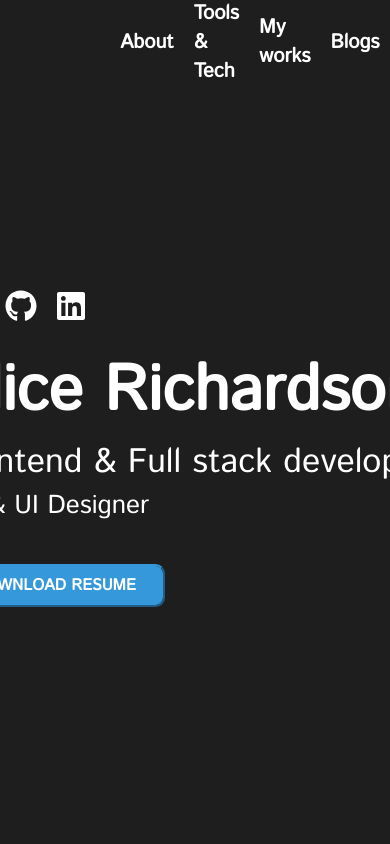
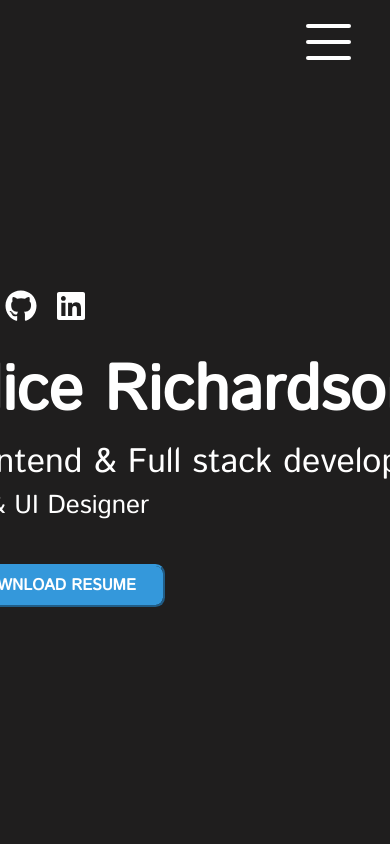
Before and after one commit to Alicerichardson28/portfolio, a React (Create React App) app: page / in a window 390 px wide. Shown: the top 844 px of the page. Built offline with nearby package versions, Linux system fonts and the light colour scheme.

Commit message:
add btn-hamburger to hom page and also make responsive, create open menu function

```diff
--- a/src/components/Home.css
+++ b/src/components/Home.css
@@ -184,6 +184,115 @@ a {
         font-size: 21px;
     }
 }
+
+@media screen and (max-width: 576px) {
+    #nav-container {
+      min-width: 90vw;
+    }
+
+    .nav-list-home {
+      display: none;
+    }
+
+    .menu-btn {
+      position: relative;
+      display: flex;
+      justify-content: center;
+      align-items: center;
+      width: 45px;
+      height: 60px;
+      cursor: pointer;
+      transition: all .5s ease-in-out;
+    }
+
+    .menu-btn__burger {
+      width: 45px;
+      height: 4px;
+      background: #fff;
+      border-radius: 5px;
+      transition: all .5s ease-in-out;
+    }
+
+    .menu-btn__burger::before,
+    .menu-btn__burger::after {
+      content: '';
+      position: absolute;
+      width: 45px;
+      height: 4px;
+      background: #fff;
+      border-radius: 5px;
+      transition: all .5s ease-in-out;
+    }
+
+    .menu-btn__burger::before {
+      transform: translateY(-16px);
+    }
+
+    .menu-btn__burger::after {
+      transform: translateY(16px);
+    }
+
+    .nav-sidebar.close {
+        display: none;
+    }
+
+    /* ANIMATION */
+    .menu-btn.open .menu-btn__burger {
+      transform: translateX(-50px);
+      background: transparent;
+      box-shadow: none;
+    }
+
+    .menu-btn.open .menu-btn__burger::before {
+      transform: rotate(45deg) translate(35px, -35px);
+    }
+
+    .menu-btn.open .menu-btn__burger::after {
+      transform: rotate(-45deg) translate(35px, 35px);
+    }
+
+    .nav-sidebar {
+      display: block;
+      position: fixed;
+      left: 0;
+      bottom: 0;
+      width: 100vw;
+      height: calc(100vh - 100px);
+      padding: 0 5px;
+      background-color: #231f20;
+      z-index: -999;
+      transition: all 0.3npm starts ease-out;
+      opacity: 0;
+    }
+
+    .nav-sidebar.open {
+      z-index: 2;
+      opacity: 1;
+    }
+
+    .nav-sidebar ul {
+      padding-top: 15px;
+      text-align: center;
+    }
+
+    .nav-sidebar ul li {
+      line-height: 60px;
+      list-style: none;
+      cursor: pointer;
+    }
+
+    .nav-sidebar ul li a {
+      display: block;
+      height: 60px;
+      padding: 0 10px;
+      text-decoration: none;
+      color: white;
+      margin-bottom: 30px;
+      font-family: "Permanent Marker";
+      font-size: 35px;
+      line-height: 35px;
+    }
+}
 /* responsive Tablet screen */
 @media screen and (max-width: 768px) {
     .alice1-photo {
--- a/src/components/Home.js
+++ b/src/components/Home.js
@@ -1,4 +1,4 @@
-import React, { Component } from 'react'
+import React, { useState } from 'react'
 import PDF from '../picture/Alice Richardson Resume.pdf'
 import './Home.css'
 import { fab } from '@fortawesome/free-brands-svg-icons'
@@ -12,8 +12,8 @@ import Footer from './Footer'
 import BlogsAtHomePage from './BlogsAtHomePage.js'
 
 library.add(fab)
-export default class Navbar extends Component {
-    render() {
+function Navbar() {
+    const [showMenu, setShowMenu] = useState(false)
     return (
         <>
             <div id='nav-container' className='section-container'>
@@ -32,6 +32,16 @@ export default class Navbar extends Component {
                         Blogs
                     </a>
                 </div>
+                <div className={`menu-btn ${showMenu ? "open":""}`} onClick={() => setShowMenu(!showMenu)}>
+                    <div className="menu-btn__burger"></div>
+                </div>
+            </div>
+            <div className = {`nav-sidebar ${showMenu ? "open" : "close"}`}>
+                    <ul>
+                        <li><a href="/">Home</a></li>
+                        <li><a href="/Menu">Menu</a></li>
+                        <li><a href="/Contact">Contact</a></li>
+                    </ul>
                 </div>
             <div id='first-container' className='section-container'>
                     <div className="name-photo-container content-container">
@@ -67,4 +77,4 @@ export default class Navbar extends Component {
         </>
     )
 }
-}
+export default Navbar;
```
Lines whose indentation alone changed are shown as unchanged.
